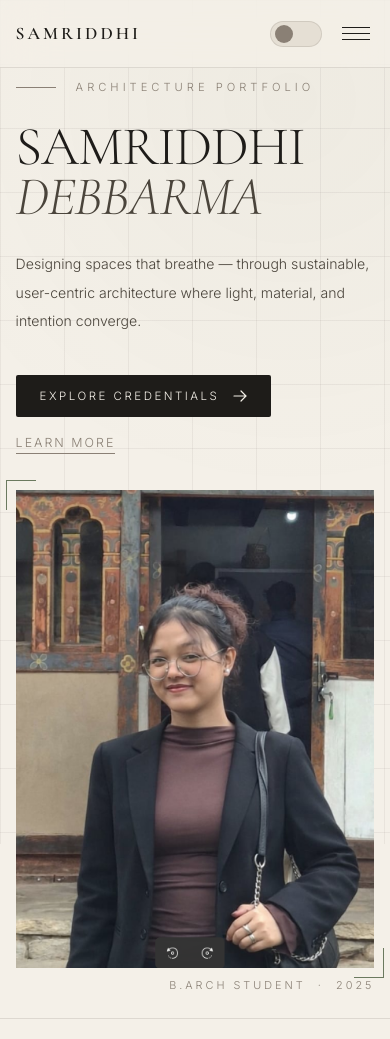
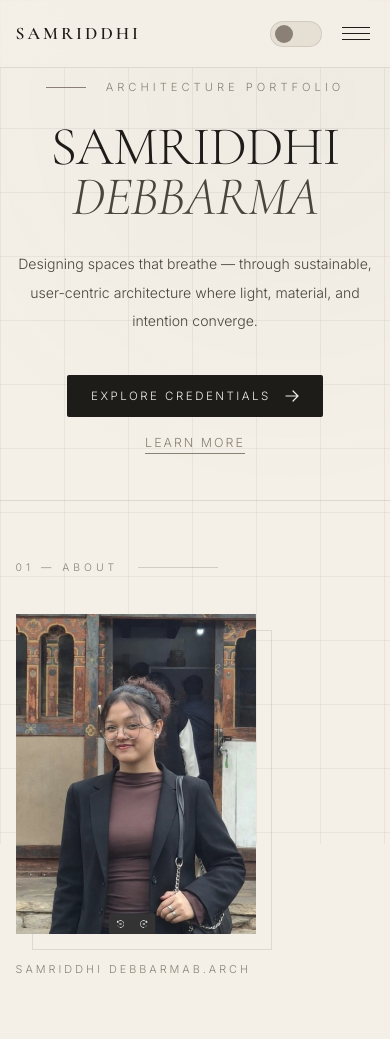
Before and after one commit to DiamondLilli/WebsySamru, a plain HTML site: page index.html in a window 390 px wide. Shown: the top 1039 px of the page. Drawn offline with nearby package versions, Linux system fonts and the light colour scheme.

Commit message:
design stuff and links

```diff
--- a/index.html
+++ b/index.html
@@ -70,17 +70,7 @@
       </div>
     </div>
 
-    <div class="hero-right">
-      <div class="hero-image-frame">
-        <img src="Samru.jpeg" alt="Samriddhi Debbarma" />
-        <span class="hero-caption">B.Arch Student &nbsp;·&nbsp; 2025</span>
-      </div>
 
-      <!-- <div class="stat-card">
-        <div class="stat-num">5+</div>
-        <div class="stat-label">Design Studios</div>
-      </div> -->
-    </div>
 
     <div class="scroll-indicator">
       <span>Scroll</span>
@@ -228,16 +218,16 @@
     <div class="footer-contact-links">
       <a href="mailto:samriddhidebbarma38@gmail.com" class="contact-link">
         <span>Email</span>
-        <span>samriddhidebbarma38@gmail.com ↗</span>
+        <span>Email Me ↗</span>
       </a>
-      <a href="#" class="contact-link">
+      <a href="https://www.instagram.com/samriddhidebbarma?igsh=bHVrdmZ3ZWVkN2x5" class="contact-link">
         <span>Instagram</span>
         <span>View Profile ↗</span>
       </a>
-      <a href="#" class="contact-link">
+      <!-- <a href="#" class="contact-link">
         <span>LinkedIn</span>
         <span>Connect ↗</span>
-      </a>
+      </a> -->
     </div>
 
     <div class="footer-bottom">
--- a/styles.css
+++ b/styles.css
@@ -205,30 +205,26 @@
 ══════════════════════════════════════ */
 .hero {
   min-height: 100vh;
-  display: grid;
-  grid-template-columns: 1fr 1fr;
+  display: flex;
+  flex-direction: column;
+  justify-content: center;
   align-items: center;
+  text-align: center;
   padding: 0 6%;
   padding-top: 80px;
   position: relative;
   overflow: hidden;
 }
 
-/* Vertical rule */
-.hero::before {
-  content: '';
-  position: absolute;
-  left: 50%;
-  top: 15%;
-  height: 70%;
-  width: 1px;
-  background: var(--line);
-  z-index: 1;
+.hero::before { display: none; }
+
+.hero-left {
+  max-width: 700px;
+  z-index: 2;
 }
 
-.hero-left {
-  padding-right: 8%;
-  z-index: 2;
+.hero-eyebrow {
+  justify-content: center;
 }
 
 .hero-eyebrow {
@@ -279,13 +275,14 @@
   line-height: 2;
   color: var(--text-2);
   max-width: 420px;
-  margin-bottom: 60px;
+  margin: 0 auto 60px;
   font-weight: 300;
 }
 
 .hero-actions {
   display: flex;
   align-items: center;
+  justify-content: center;
   gap: 36px;
 }
 
@@ -339,97 +336,19 @@
   background: var(--text);
 }
 
-/* Hero Right */
-.hero-right {
-  padding-left: 8%;
-  z-index: 2;
-  position: relative;
+/* Hero Right — removed */
+
+/* ── Responsive: stack ring beside stats on tablet ── */
+@media (max-width: 1100px) {
+  .hero-visual { display: none; }
 }
 
-.hero-image-frame {
-  position: relative;
-  display: inline-block;
+@media (max-width: 768px) {
+  .hero-visual { display: none; }
 }
 
-.hero-image-frame img {
-  width: 100%;
-  max-width: 440px;
-  aspect-ratio: 3/4;
-  object-fit: cover;
-  object-position: top center;
-  display: block;
-  filter: grayscale(8%);
-  transition: filter 0.5s;
-}
-
-[data-theme="dark"] .hero-image-frame img {
-  filter: grayscale(20%) brightness(0.85);
-}
-
-/* Corner brackets */
-.hero-image-frame::before,
-.hero-image-frame::after {
-  content: '';
-  position: absolute;
-  width: 30px;
-  height: 30px;
-  z-index: 3;
-}
-
-.hero-image-frame::before {
-  top: -10px;
-  left: -10px;
-  border-top: 1px solid var(--accent);
-  border-left: 1px solid var(--accent);
-}
-
-.hero-image-frame::after {
-  bottom: -10px;
-  right: -10px;
-  border-bottom: 1px solid var(--accent);
-  border-right: 1px solid var(--accent);
-}
-
-.hero-caption {
-  position: absolute;
-  bottom: -30px;
-  right: 0;
-  font-size: 0.68rem;
-  letter-spacing: 3px;
-  text-transform: uppercase;
-  color: var(--text-3);
-  writing-mode: vertical-rl;
-  transform: rotate(180deg);
-}
-
-/* Floating stat card */
-.stat-card {
-  position: absolute;
-  left: -50px;
-  bottom: 80px;
-  background: var(--surface);
-  backdrop-filter: blur(14px);
-  border: 1px solid var(--border);
-  padding: 24px 28px;
-  border-radius: 2px;
-  box-shadow: var(--shadow);
-  transition: background var(--transition), border-color var(--transition);
-}
-
-.stat-card .stat-num {
-  font-family: 'Cormorant Garamond', serif;
-  font-size: 2.8rem;
-  font-weight: 300;
-  line-height: 1;
-  color: var(--text);
-}
-
-.stat-card .stat-label {
-  font-size: 0.68rem;
-  letter-spacing: 2px;
-  text-transform: uppercase;
-  color: var(--text-3);
-  margin-top: 6px;
+@media (max-width: 480px) {
+  .hero-visual { display: none; }
 }
 
 /* Scroll indicator */
@@ -966,17 +885,8 @@
 
 /* ── TABLET: 900–1100px ── */
 @media (max-width: 1100px) {
-  .hero {
-    grid-template-columns: 1fr;
-    padding-top: 110px;
-    padding-bottom: 80px;
-    gap: 50px;
-    min-height: auto;
-  }
-  .hero::before { display: none; }
-  .hero-left { padding-right: 0; max-width: 600px; }
-  .hero-right { padding-left: 0; display: flex; flex-direction: column; align-items: flex-start; }
-  .hero-image-frame img { max-width: 360px; }
+  .hero { padding-top: 110px; padding-bottom: 80px; min-height: auto; }
+  .hero-left { max-width: 100%; }
 
   .about-grid { grid-template-columns: 1fr; gap: 50px; }
   .about-image-wrap { position: static; display: flex; flex-direction: column; align-items: flex-start; }
@@ -992,15 +902,13 @@
 @media (max-width: 768px) {
   .navbar { padding: 0 5%; height: 68px; }
   .nav-right { gap: 16px; }
-  .nav-links { display: none; } /* hidden — hamburger takes over */
+  .nav-links { display: none; }
   .hamburger { display: flex; }
 
   .hero { padding: 90px 5% 60px; gap: 40px; }
   .hero h1 { font-size: clamp(3rem, 12vw, 4.5rem); margin-bottom: 28px; }
   .hero-eyebrow { margin-bottom: 28px; }
   .hero-description { font-size: 0.88rem; margin-bottom: 40px; max-width: 100%; }
-  .hero-image-frame img { max-width: 100%; width: 100%; }
-  .hero-caption { writing-mode: horizontal-tb; transform: none; bottom: auto; top: calc(100% + 10px); right: 0; }
 
   .scroll-indicator { display: none; }
 
@@ -1034,7 +942,7 @@
 
   .hero { padding: 80px 4% 50px; }
   .hero h1 { font-size: clamp(2.6rem, 14vw, 3.8rem); }
-  .hero-actions { flex-direction: column; align-items: flex-start; gap: 18px; }
+  .hero-actions { flex-direction: column; align-items: center; gap: 18px; }
   .btn-primary { padding: 14px 24px; font-size: 0.72rem; }
 
   section { padding: 60px 4%; }
--- a/stylew.css
+++ b/stylew.css
@@ -20,6 +20,8 @@
   --shadow: 0 20px 60px rgba(0,0,0,0.06);
   --transition: 0.4s cubic-bezier(0.2, 0.9, 0.4, 1.1);
   --glow: rgba(107, 122, 95, 0.25);
+  --glow-strong: rgba(107, 122, 95, 0.45);
+  --transition: 0.35s cubic-bezier(0.2, 0.9, 0.4, 1);
 }
 
 [data-theme="dark"] {
@@ -39,6 +41,7 @@
   --nav-bg: rgba(17,16,9,0.82);
   --shadow: 0 20px 60px rgba(0,0,0,0.35);
   --glow: rgba(138, 155, 122, 0.3);
+  --glow-strong: rgba(138, 155, 122, 0.55);
 }
 
 * { margin: 0; padding: 0; box-sizing: border-box; }
@@ -227,9 +230,9 @@
 }
 .hover-card:hover {
   background: var(--surface);
-  box-shadow: 0 12px 32px var(--shadow), 0 0 0 1px var(--accent-2);
+  box-shadow: 0 12px 40px var(--glow-strong), 0 0 0 1px var(--accent), 0 0 60px var(--glow), inset 0 0 30px var(--glow);
   transform: translateX(6px);
-  backdrop-filter: blur(4px);
+  backdrop-filter: blur(8px);
 }
 
 .cred-label {
@@ -292,9 +295,9 @@
 .tag:hover {
   border-color: var(--accent);
   color: var(--text);
-  background: var(--surface-2);
-  transform: translateY(-3px);
-  box-shadow: 0 6px 14px var(--glow);
+  background: var(--surface);
+  transform: translateY(-4px);
+  box-shadow: 0 0 18px var(--glow), 0 6px 20px var(--glow-strong), 0 0 0 1px var(--accent);
 }
 
 /* COMPETENCY GRID */
@@ -308,8 +311,8 @@
 .comp-panel:hover {
   border-color: var(--accent);
   background: var(--surface);
-  transform: translateY(-4px);
-  box-shadow: 0 12px 24px rgba(0,0,0,0.08);
+  transform: translateY(-5px);
+  box-shadow: 0 0 30px var(--glow), 0 12px 40px var(--glow-strong), 0 0 0 1px var(--accent), inset 0 0 20px var(--glow);
 }
 .comp-icon { font-size: 0.6rem; letter-spacing: 4px; color: var(--accent); margin-bottom: 16px; }
 .comp-panel h3 { font-family: 'Cormorant Garamond', serif; font-size: 1.3rem; font-weight: 500; margin-bottom: 12px; }
@@ -330,9 +333,9 @@
 }
 .software-card:hover {
   background: var(--surface);
-  transform: scale(1.01);
+  transform: scale(1.02) translateY(-3px);
   border-color: var(--accent);
-  box-shadow: 0 8px 20px var(--glow);
+  box-shadow: 0 0 30px var(--glow), 0 10px 40px var(--glow-strong), 0 0 0 1px var(--accent);
 }
 .sw-name { font-family: 'Cormorant Garamond', serif; font-size: 1.2rem; font-weight: 500; margin-bottom: 6px; }
 .sw-type { font-size: 0.6rem; letter-spacing: 2px; color: var(--text-3); margin-bottom: 18px; }
@@ -364,7 +367,8 @@
   background: var(--surface);
   padding-left: 38px;
   border-color: var(--accent);
-  transform: translateX(4px);
+  transform: translateX(6px);
+  box-shadow: 0 0 24px var(--glow), 0 6px 24px var(--glow-strong), inset 4px 0 0 var(--accent);
 }
 .interest-num { font-family: 'Cormorant Garamond', serif; font-size: 1rem; color: var(--accent); min-width: 32px; }
 .interest-title { font-family: 'Cormorant Garamond', serif; font-size: 1.2rem; font-weight: 500; flex: 1; }
```
Also changed, not shown: work.html (+62 -2 lines).
